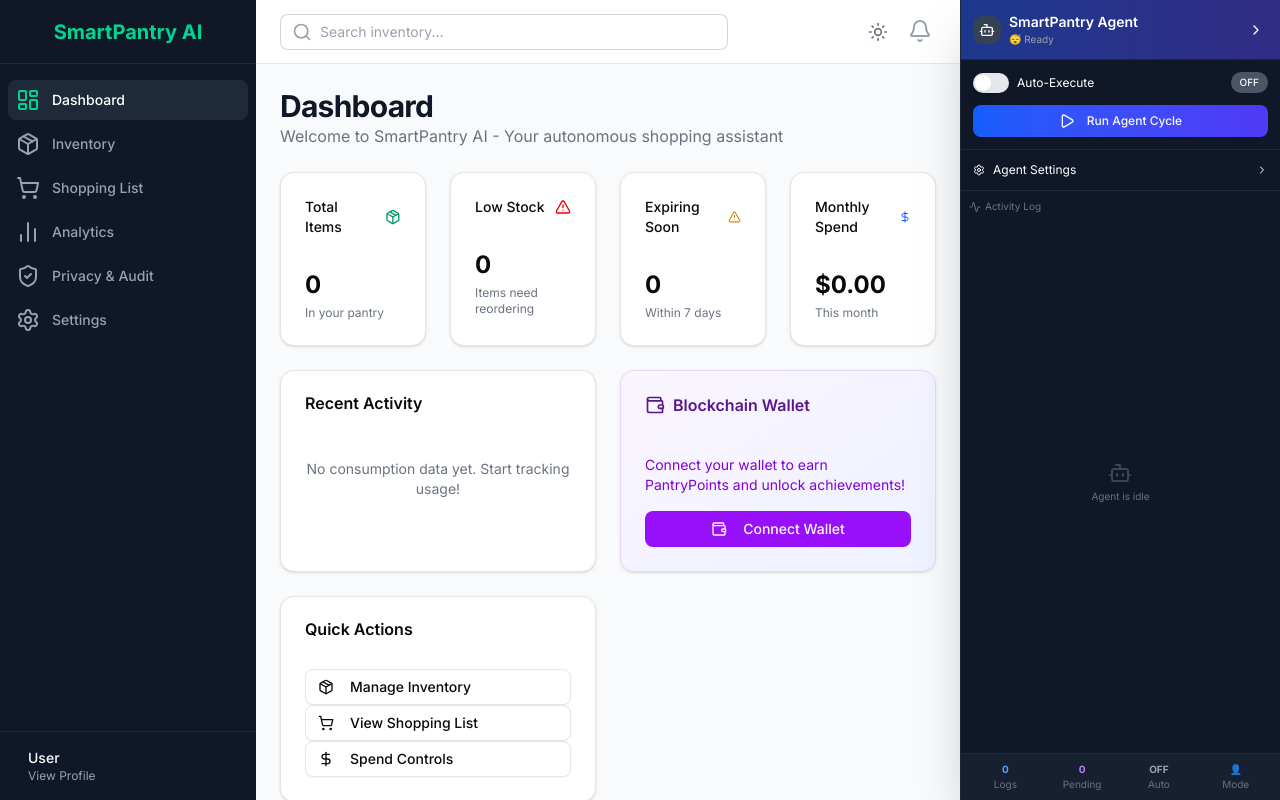
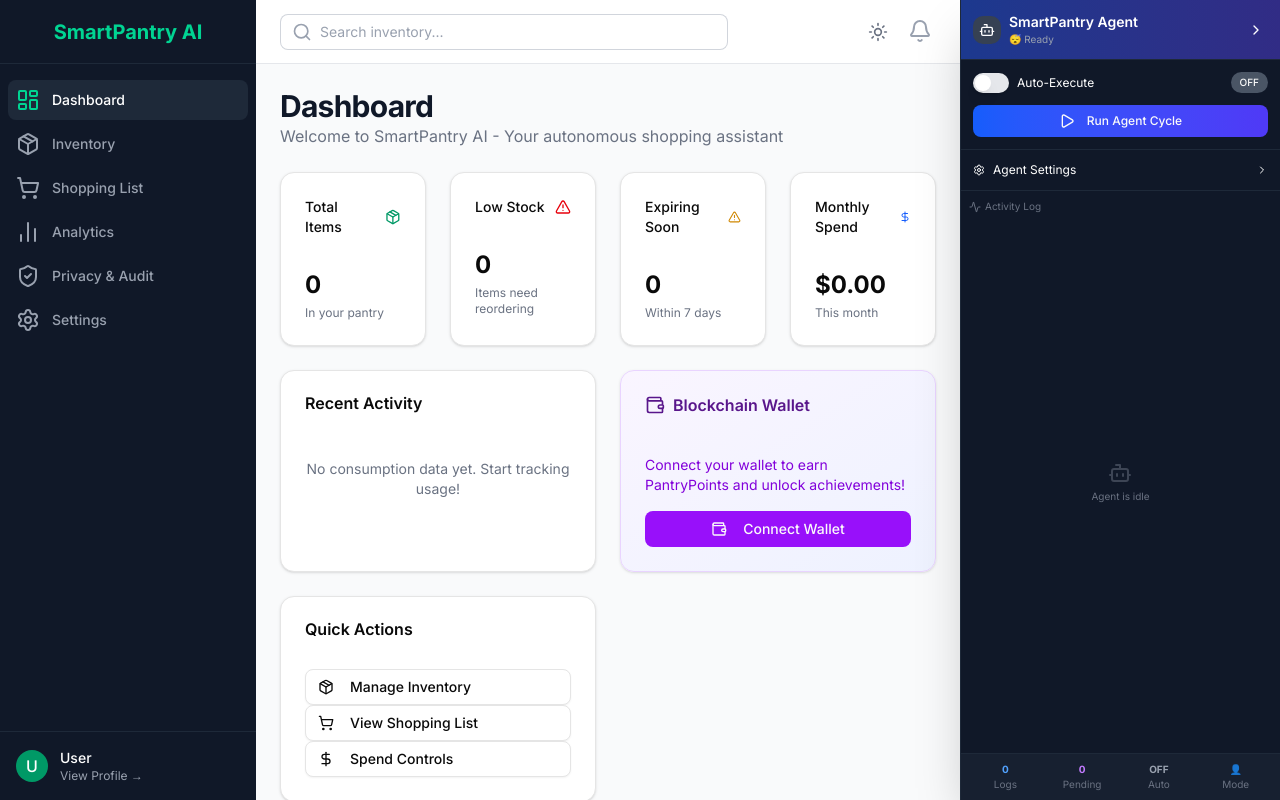
Before and after one commit to himanshu-sugha/SmartPantry-AI, a Next.js app: page / in a window 1280 px wide. Built offline with nearby package versions, Linux system fonts and the light colour scheme.

Commit message:
Add user avatar and profile link to sidebar

```diff
--- a/src/components/layout/Sidebar.tsx
+++ b/src/components/layout/Sidebar.tsx
@@ -69,12 +69,15 @@ export function Sidebar() {
                 })}
             </nav>
             <div className="border-t border-gray-800 p-4">
-                <div className="flex items-center">
+                <Link href="/settings" className="flex items-center hover:bg-gray-800 rounded-lg p-2 -m-2 transition-colors">
+                    <div className="h-8 w-8 rounded-full bg-emerald-600 flex items-center justify-center text-white font-medium">
+                        U
+                    </div>
                     <div className="ml-3">
                         <p className="text-sm font-medium text-white">User</p>
-                        <p className="text-xs text-gray-400">View Profile</p>
+                        <p className="text-xs text-gray-400">View Profile →</p>
                     </div>
-                </div>
+                </Link>
             </div>
         </div>
     )
```
